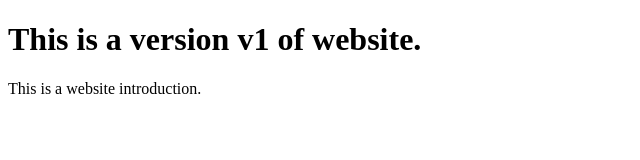
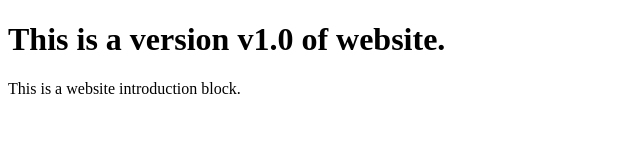
Before and after one commit to Tushank1997/Welcome_webage, a plain HTML site: page index.html in a window 1280 px wide. Shown: the whole page, without its empty margins (0-640 px from the left). Drawn offline with Linux system fonts and the light colour scheme.

Commit message:
Modified index.html with few changes.

```diff
--- a/index.html
+++ b/index.html
@@ -5,8 +5,8 @@
 </head>
 <body>
 
-<h1>This is a version v1 of website.</h1>
-<p>This is a website introduction.</p>
+<h1>This is a version v1.0 of website.</h1>
+<p>This is a website introduction block.</p>
 
 </body>
 </html>
```
